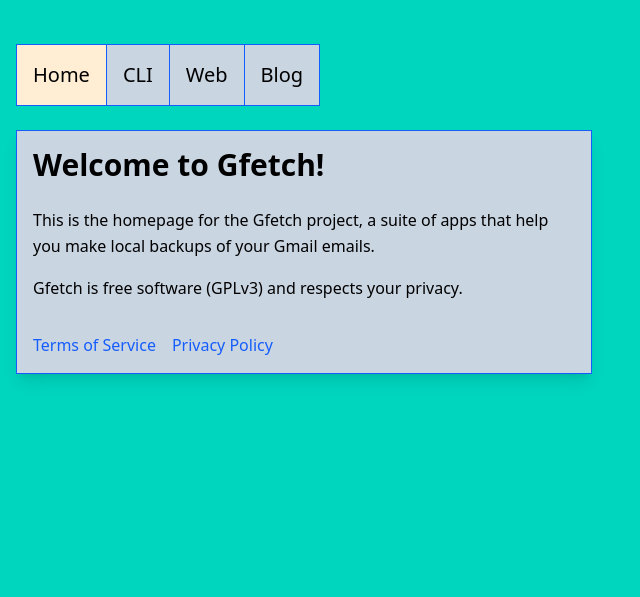
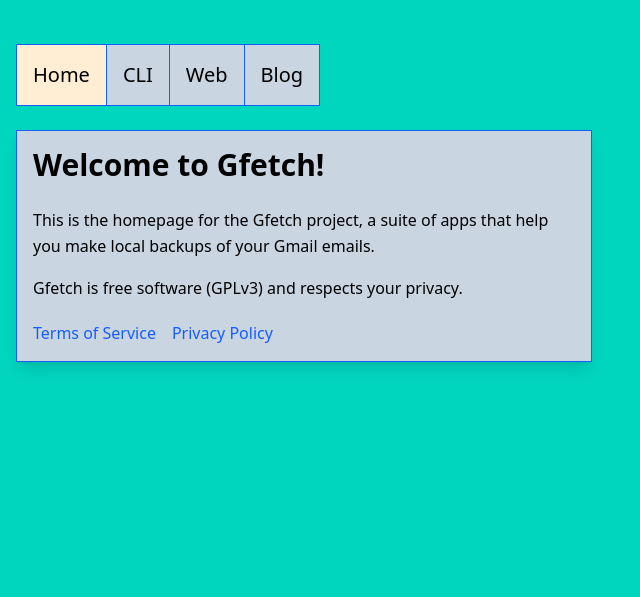
Before and after one commit to jwjacobson/gfetch-site, a Django app: page / in a window 1280 px wide. Shown: the top 597 px of the page, without its empty margins (0-640 px from the left). Run offline with Django 5.2, Linux system fonts and the light colour scheme; some libraries are stand-ins or nearby versions.

Commit message:
Tweak styling

```diff
--- a/gsite/templates/gsite/_cli.html
+++ b/gsite/templates/gsite/_cli.html
@@ -17,7 +17,7 @@
         Download and clean your Gmail emails to your hard drive directly from the command line!
         </p>
 
-        <div class="mt-8 text-l">
+        <div class="mt-5 text-l">
           <div class="flex space-x-4">
             <a href="https://pypi.org/project/gfetch/" target="_blank"
                 class="text-blue-600 hover:text-indigo-700">
--- a/gsite/templates/gsite/_home.html
+++ b/gsite/templates/gsite/_home.html
@@ -13,7 +13,7 @@
         Gfetch is free software (GPLv3) and respects your privacy.
         </p>
 
-        <div class="mt-8 text-l">
+        <div class="mt-5 text-l">
           <div class="flex space-x-4">
             <a href="https://github.com/jwjacobson/gfetch-cli/blob/main/terms_of_service.md" target="_blank"
                 class="text-blue-600 hover:text-indigo-700">
--- a/gsite/templates/gsite/_web.html
+++ b/gsite/templates/gsite/_web.html
@@ -15,7 +15,7 @@
         Essentially a web interface for Gfetch.
         </p>
 
-        <div class="mt-8 text-l">
+        <div class="mt-5 text-l">
             <a href="https://github.com/jwjacobson/gfetch-web/" target="_blank"
                 class="text-blue-600 hover:text-indigo-700">
                 Source Code
--- a/theme/static/css/dist/styles.css
+++ b/theme/static/css/dist/styles.css
@@ -218,6 +218,9 @@
   }
   .mt-4 {
     margin-top: calc(var(--spacing) * 4);
+  }
+  .mt-5 {
+    margin-top: calc(var(--spacing) * 5);
   }
   .mt-6 {
     margin-top: calc(var(--spacing) * 6);
```
